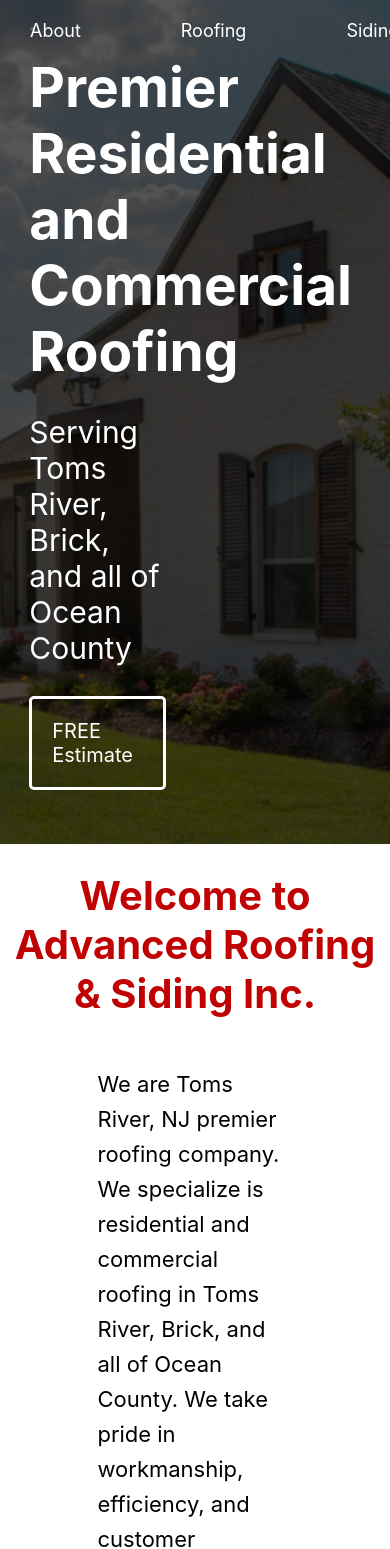
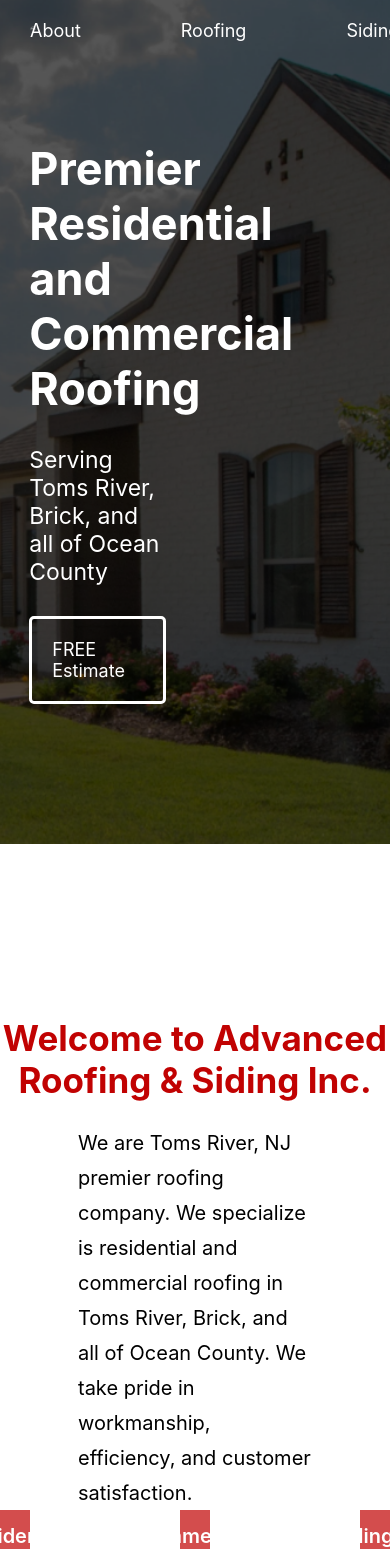
Before and after one commit to danlaratta/Roofing-Website-Redesign, a React (Create React App) app in the folder frontend/: page / in a window 390 px wide. Shown: the top 1549 px of the page. Built offline with nearby package versions, Linux system fonts and the light colour scheme.

Commit message:
responsive work

```diff
--- a/frontend/src/components/AboutCard.jsx
+++ b/frontend/src/components/AboutCard.jsx
@@ -23,7 +23,6 @@
 
 const TextContainer = styled(motion.div)`
     width: 100%;
-    height: 20%;
     display: flex;
     align-items: center;
     justify-content: center;
@@ -47,7 +46,7 @@
         },
 
         hover: {
-            height: 450,
+            height: 417,
             transition: {
                 duration: 0.5,
             }
--- a/frontend/src/components/Navbar.jsx
+++ b/frontend/src/components/Navbar.jsx
@@ -7,11 +7,15 @@
 
 const Container = styled.div`
     width: 100%;
-    height: 10vh;
+    height: 12%;
     background-color: ${props => props.color === 1 ? "#fff" : "rbga(0, 0, 0, 0)"};
     position: fixed;
     z-index: 10;
     box-shadow: ${props => props.color === 1 ? "0rem 0.2rem 0.8rem #565656" : "none"};
+
+    @media only screen and (max-width: 1440px) {
+        height: 15%;
+    }
 `
 
 const Wrapper = styled(motion.div)`
@@ -29,6 +33,15 @@
     cursor: pointer;
     color: #fff;
     padding-left: 2rem;
+`
+
+const Logo = styled.img`
+    width: 25%;
+
+    @media only screen and (max-width: 1440px) {
+        width: 32%;
+    }
+
 `
 
 const CenterNav = styled(motion.div)`
@@ -133,7 +146,7 @@
             >
                 <LeftNav variants= { NavVariant }>
                     <LogoLink to="hero" spy={true} smooth={true} offset={0} duration={500}>
-                        <img src={color ? LogoRed : LogoWhite} alt='logo' style={{width: '23%'}} />
+                        <Logo src={color ? LogoRed : LogoWhite} alt='logo' />
                     </LogoLink>
                 </LeftNav>
 
--- a/frontend/src/pages/AboutSection.jsx
+++ b/frontend/src/pages/AboutSection.jsx
@@ -13,12 +13,17 @@
     flex-direction: column;
     justify-content: center;
     gap: 6rem;
+
+    @media only screen and (max-width: 1440px) {
+        gap: 2rem;
+    }
 `
 
 const TextContainer = styled(motion.div)`
     display: flex;
     flex-direction: column;
     align-items: center;
+    margin-top: 7rem;
 
 `
 
@@ -28,16 +33,29 @@
 
 `
 
-const AboutTitle = styled.h1`
+const AboutTitle = styled.span`
     text-align: center;
     font-size: 4rem;
     color: var(--red);
+    font-weight: bold;
+    padding-bottom: 2rem;
+
+    @media only screen and (max-width: 1440px) {
+        font-size: 3.5rem;
+        padding-bottom: 0.5rem;
+    }
 `
 
 const AboutText = styled(motion.p)`
     font-size: 2.2rem;
     width: 50%;
     line-height: 3.5rem;
+
+    @media only screen and (max-width: 1440px) {
+        font-size: 2rem;
+        line-height: 3.5rem;
+        width: 60%;
+    }
 `
 
 const CardsContainer = styled(motion.div)`
--- a/frontend/src/pages/ContactSection.jsx
+++ b/frontend/src/pages/ContactSection.jsx
@@ -18,7 +18,7 @@
     flex: 3;
     display: flex;
     justify-content: flex-end;
-    margin-top: 5rem;
+    margin-top: 10rem;
 `
 
 const Section = styled.div`
@@ -57,7 +57,7 @@
 `
 
 const FormContainer = styled(motion.div)`
-    margin-top: 5rem;
+    margin-top: 10rem;
     flex: 9;
     width: 100%;
     display: flex;
--- a/frontend/src/pages/HeroSection.jsx
+++ b/frontend/src/pages/HeroSection.jsx
@@ -33,11 +33,19 @@
     font-weight: bold;
     color: #fff;
 
+    @media only screen and (max-width: 1440px) {
+        font-size: 4.5rem;
+    }
+
 `
 
 const HeroSubTitle = styled.span`
     font-size: 3rem;
     color: #fff;
+
+    @media only screen and (max-width: 1440px) {
+        font-size: 2.3rem;
+    }
 `
 
 const HeroBtn = styled(Link)`
@@ -50,6 +58,10 @@
     &:hover{
         cursor: pointer;
         background-color: var(--red);
+    }
+
+    @media only screen and (max-width: 1440px) {
+        font-size: 1.8rem;
     }
 `
 
--- a/frontend/src/pages/RoofingSection.jsx
+++ b/frontend/src/pages/RoofingSection.jsx
@@ -31,6 +31,7 @@
     position: absolute;
     right: 0;
     z-index: -5;
+    margin-top: 5rem;
 
     &:after {
         content: " ";
@@ -55,6 +56,7 @@
     display: flex;
     justify-content: flex-end;
     align-items: center;
+    margin-top: 5rem;
 `
 
 
--- a/frontend/src/pages/SidingSection.jsx
+++ b/frontend/src/pages/SidingSection.jsx
@@ -32,6 +32,7 @@
     position: absolute;
     left: 0;
     z-index: -5;
+    margin-top: 5rem;
 
     &:after {
         content: " ";
@@ -56,6 +57,7 @@
     display: flex;
     justify-content: flex-start;
     align-items: center;
+    margin-top: 5rem;
 `
 
 
```
